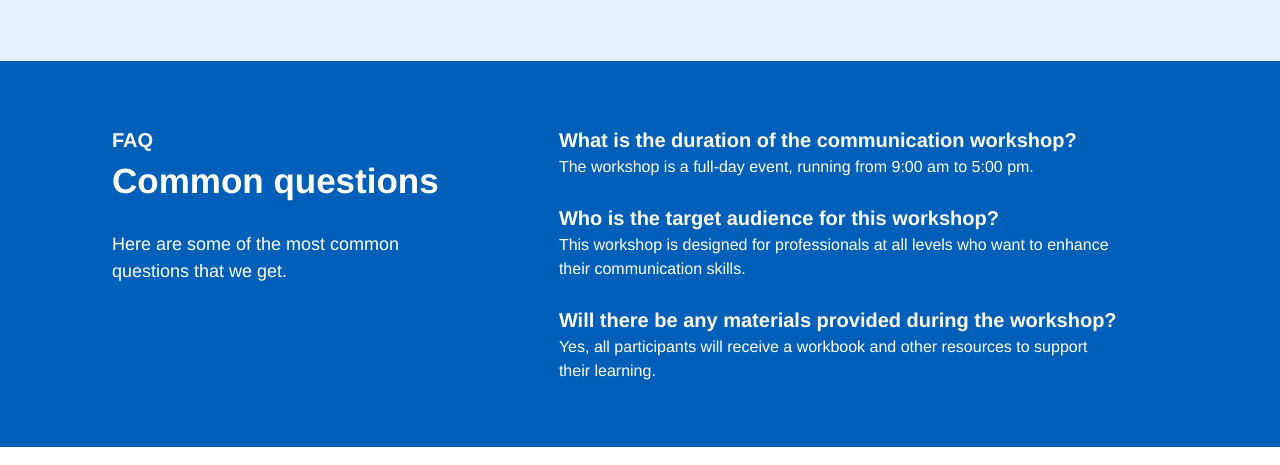
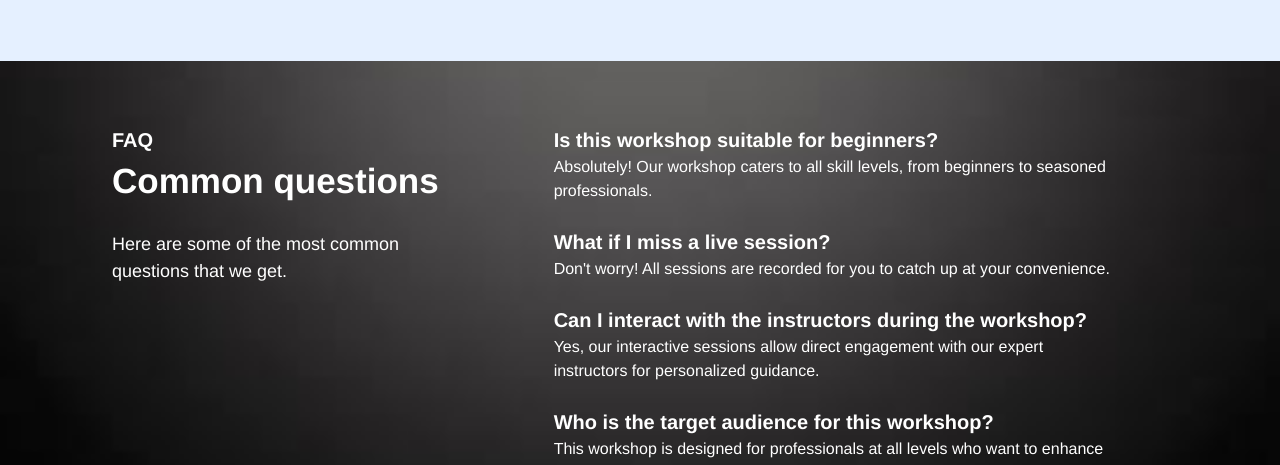
Before and after one commit to kushalkumar1362/Talent-gro-Task-1, a plain HTML site: page index.html in a window 1280 px wide. Shown: the part 855-1320 px from the top of the page. Drawn offline with Linux system fonts and the light colour scheme.

Commit message:
Add bg for FAQ

```diff
--- a/index.html
+++ b/index.html
@@ -111,27 +111,59 @@
                         <h2 class="home-text48 heading2">Common questions</h2><span
                             class="home-text49 bodyLarge"><span>Here are
                                 some of the most common questions that we
-                                get.</span><br /></span>
+                                get.</span><br />
+                            </span>
+
                     </div>
 
                     <div class="home-container6">
-                        <div class="question1-container"><span class="heading3">
-                                <span>What is the
-                                    duration of the
-                                    communication workshop?</span></span>
-                            <span class="bodySmall"><span>The workshop
-                                    is a full-day event,
-                                    running from 9:00 am to
-                                    5:00 pm.</span>
+                        <div class="question1-container">
+                            <span class="heading3">
+                                <span>Is this workshop suitable for beginners?
+                                </span>
+                            </span>
+                            <span class="bodySmall">
+                                <span>Absolutely! Our workshop caters to all skill levels, from beginners to seasoned
+                                    professionals.
+                                </span>
                             </span>
                         </div>
-
-                        <div class="question1-container"><span class="heading3"><span>Who is the
+                        <div class="question1-container">
+                            <span class="heading3">
+                                <span>What if I miss a live session?
+                                </span>
+                            </span>
+                            <span class="bodySmall">
+                                <span>Don't worry! All sessions are recorded for you to catch up at your convenience.
+                                </span>
+                            </span>
+                        </div>
+                        <div class="question1-container">
+                            <span class="heading3">
+                                <span>Can I interact with the instructors during the workshop?
+                                </span>
+                            </span>
+                            <span class="bodySmall">
+                                <span>Yes, our interactive sessions allow direct engagement with our expert instructors
+                                    for personalized guidance.
+                                </span>
+                            </span>
+                        </div>
+                        <div class="question1-container">
+                            <span class="heading3">
+                                <span>Who is the
                                     target audience
-                                    for this workshop?</span></span><span class="bodySmall"><span>This workshop is
+                                    for this workshop?
+                                </span>
+                            </span>
+                            <span class="bodySmall">
+                                <span>This workshop is
                                     designed for
                                     professionals at all levels
-                                    who want to enhance their communication skills.</span></span></div>
+                                    who want to enhance their communication skills.
+                                </span>
+                            </span>
+                        </div>
                         <div class="question1-container"><span class="heading3"><span>Will there be
                                     any materials
                                     provided during the
--- a/style.css
+++ b/style.css
@@ -289,6 +289,10 @@
     flex-direction: row;
     justify-content: center;
     background-color: var(--dl-color-custom-accent1);
+    background-image: url("FAQ.jpeg");
+    background-position: center;
+    background-repeat: no-repeat;
+    background-size: cover;
 }
 
 .home-faq1 {
```
Also changed, not shown: FAQ.jpeg (added).
